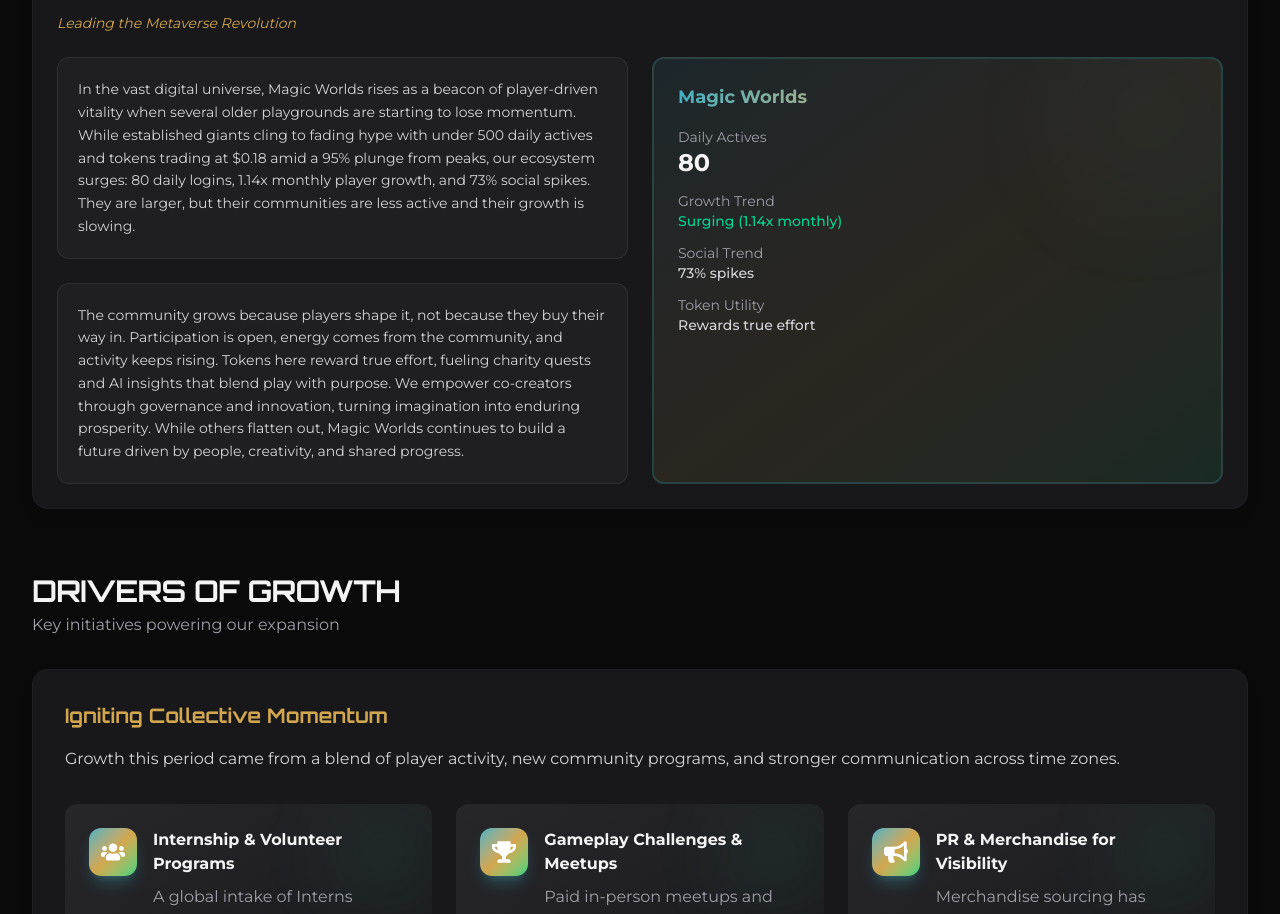
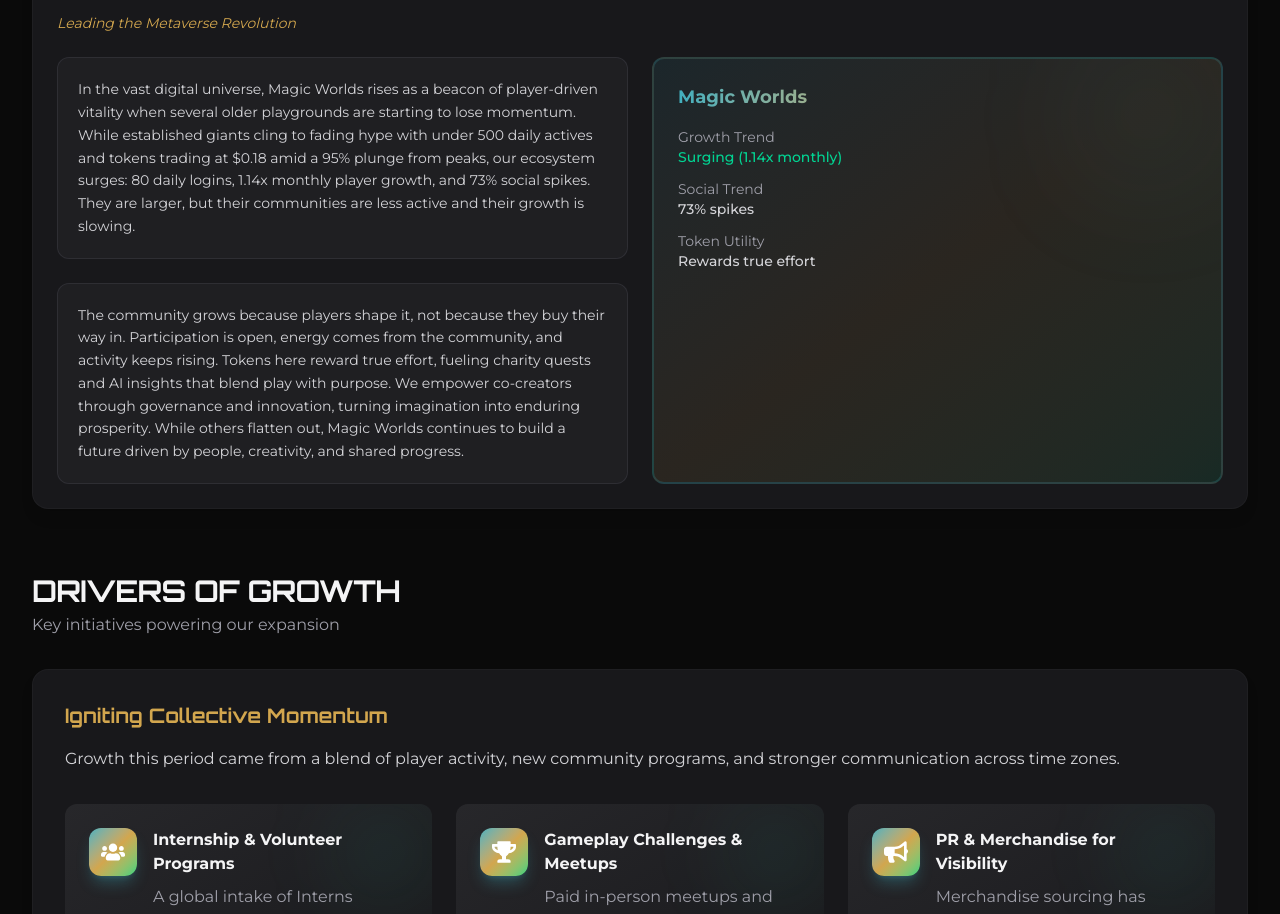
Before and after one commit to samuelafolabi/magic-worlds, a Next.js app: page / in a window 1280 px wide. Shown: the part 2428-3342 px from the top of the page. Built offline with nearby package versions, Linux system fonts and the light colour scheme.

Commit message:
Remove Daily Actives field from MarketComparison component

```diff
--- a/src/components/MarketComparison.tsx
+++ b/src/components/MarketComparison.tsx
@@ -61,13 +61,6 @@ export default function MarketComparison({ data }: MarketComparisonProps) {
 
           <div className="space-y-3">
             <div>
-              <p className="text-sm text-zinc-600 dark:text-zinc-400">Daily Actives</p>
-              <p className="text-2xl font-bold text-zinc-900 dark:text-zinc-100">
-                {data.magic_worlds.daily_actives}
-              </p>
-            </div>
-
-            <div>
               <p className="text-sm text-zinc-600 dark:text-zinc-400">Growth Trend</p>
               <p className="text-sm font-medium text-emerald-600 dark:text-emerald-400">
                 {data.magic_worlds.growth_trend}
```
